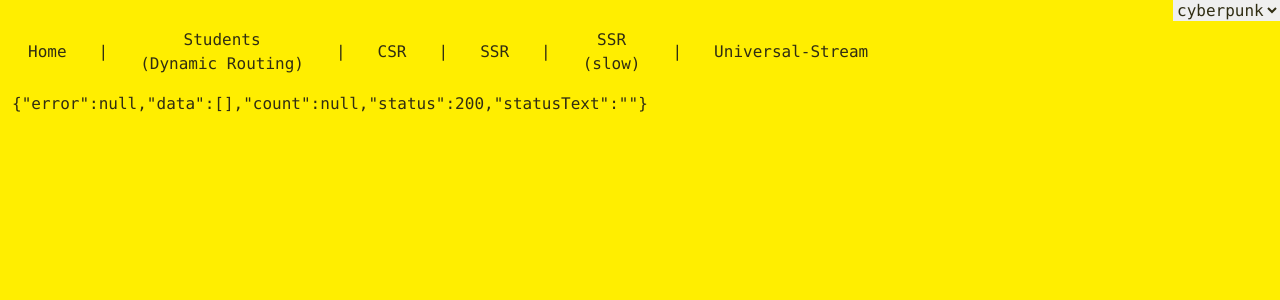
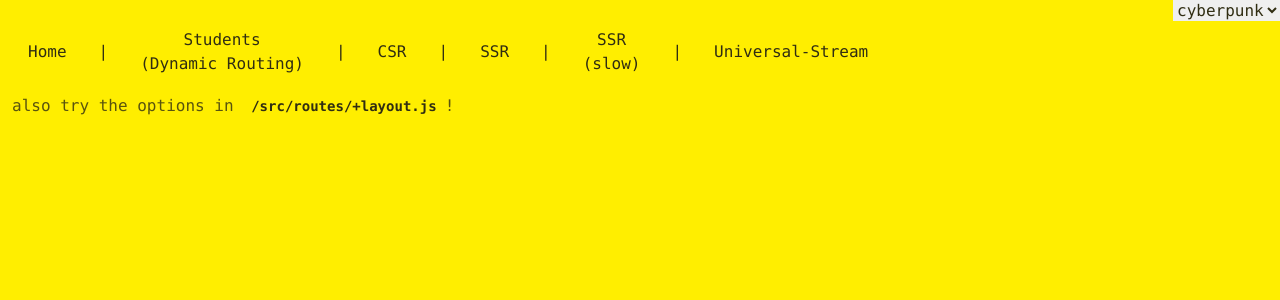
Before and after one commit to seiwaldm/svelte-accounts, a SvelteKit app: page / in a window 1280 px wide. Shown: the top 300 px of the page. Built offline with nearby package versions, Linux system fonts and the light colour scheme; no server answers; the database is empty.

Commit message:
Revert "...testing"
This reverts commit 8bf209a99f1275c92dc9c7a53aec861f500ca934.

```diff
--- a/package.json
+++ b/package.json
@@ -28,8 +28,5 @@
 		"typescript": "^5.0.0",
 		"vite": "^4.4.2"
 	},
-	"type": "module",
-	"dependencies": {
-		"@supabase/supabase-js": "^2.39.7"
-	}
+	"type": "module"
 }
--- a/src/lib/supabase.js
+++ /dev/null
@@ -1,4 +0,0 @@
-import { createClient } from '@supabase/supabase-js';
-import { PUBLIC_SUPABASE_URL, PUBLIC_SUPABASE_ANON_KEY } from '$env/static/public'
-
-export const supabase = createClient(PUBLIC_SUPABASE_URL, PUBLIC_SUPABASE_ANON_KEY)
--- a/src/routes/+page.svelte
+++ b/src/routes/+page.svelte
@@ -1,11 +1 @@
-<script>
-	import { supabase } from '$lib/supabase';
-
-	const promise = supabase.from('countries').select();
-</script>
-
-{#await promise}
-	<div>loading</div>
-{:then result}
-	<div>{JSON.stringify(result)}</div>
-{/await}
+<div class="prose">also try the options in <code>/src/routes/+layout.js</code>!</div>
```
Also changed, not shown: 1 other file (tests, documents, lock files or other folders).
